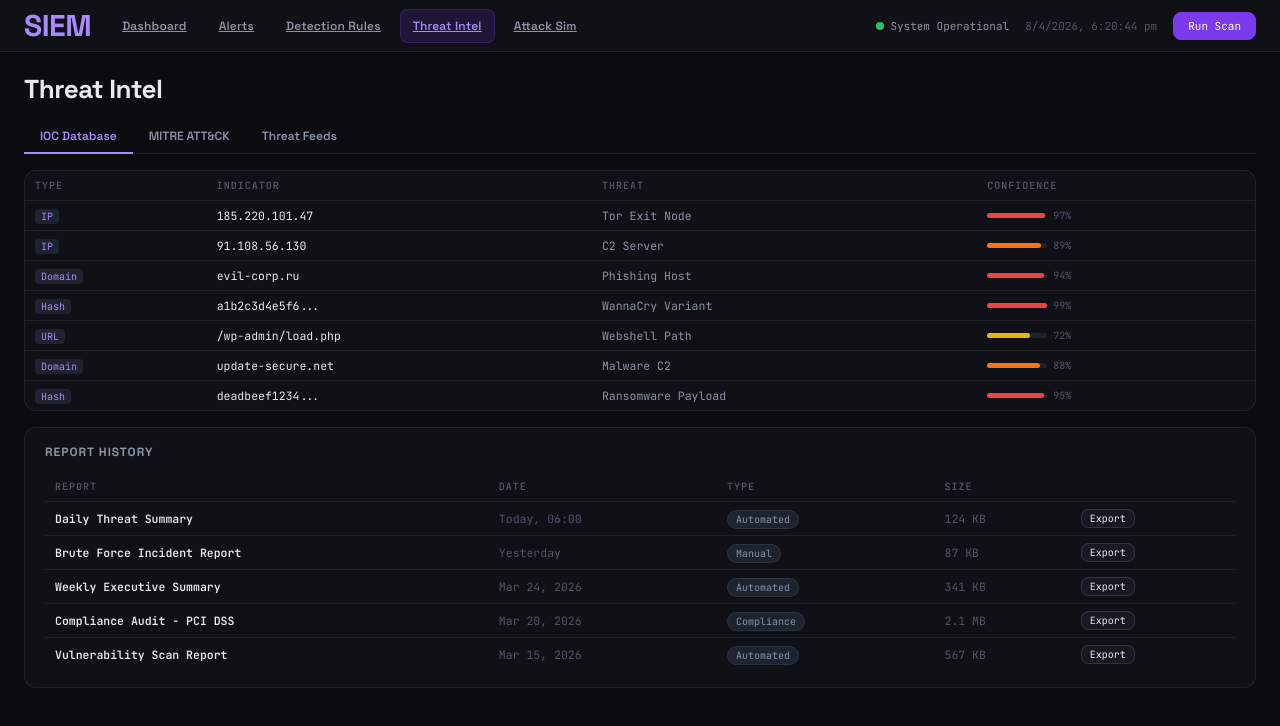
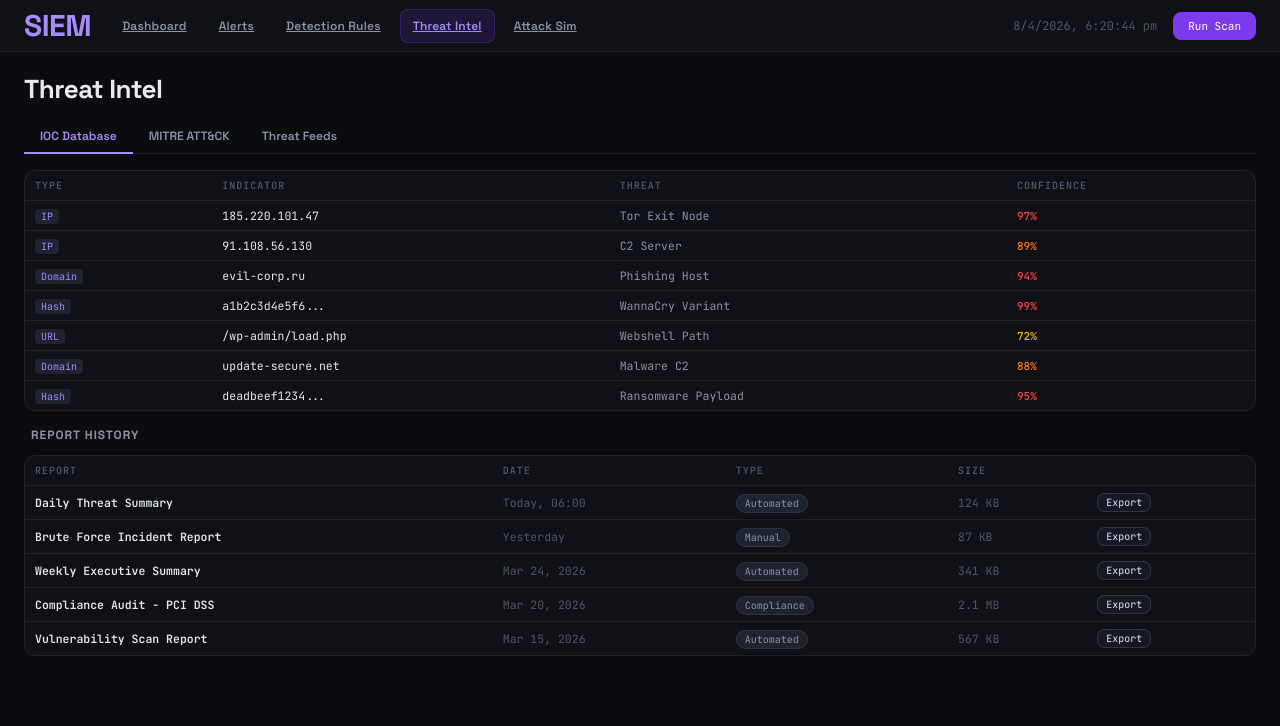
Before and after one commit to std7777/siem-frontend, a React (Vite) app: page /intel in a window 1280 px wide. Shown: the top 726 px of the page. Built offline with nearby package versions, Linux system fonts and the light colour scheme.

Commit message:
before reducing

```diff
--- a/src/components/Topbar.jsx
+++ b/src/components/Topbar.jsx
@@ -30,12 +30,7 @@ function Topbar({ critCount, push }) {
         </div>
       </div>
 
-      <div className="topbar-status">
-        <div className="status-dot" />
-        <span>System Operational</span>
-      </div>
-
-      <div style={{ fontSize: 11, color: "var(--text3)" }}>
+      <div style={{ fontSize: 12, color: "var(--text3)" }}>
         {new Date().toLocaleString("en-IN")}
       </div>
 
--- a/src/data/simulations.js
+++ b/src/data/simulations.js
@@ -10,9 +10,37 @@ function withRuleNumber(rule, index) {
 
 export const ATTACK_SIMULATIONS = [
   {
+    id: "ransomware",
+    label: "Ransomware Activity",
+    color: "#dc2626",
+    desc: "Mass encryption behavior on a workstation.",
+    alerts: [
+      {
+        severity: "CRITICAL",
+        category: "Ransomware",
+        rule: "Mass File Encryption Detected",
+        message: "Rapid file modifications indicate possible ransomware",
+        src: "10.0.0.55",
+        dst: "10.0.0.55",
+        user: "backup_usr",
+        raw: "high-volume rename/write activity across user profile",
+      },
+      {
+        severity: "HIGH",
+        category: "Data Exfil",
+        rule: "Large Outbound Transfer",
+        message: "Unusual outbound transfer observed before encryption burst",
+        src: "10.0.0.55",
+        dst: "91.108.56.12",
+        user: "backup_usr",
+        raw: "proxy: outbound transfer exceeded baseline",
+      },
+    ],
+  },
+  {
     id: "brute-force",
     label: "SSH Brute Force",
-    color: "#ef4444",
+    color: "#ef7244",
     desc: "Repeated SSH login attempts against a Linux host.",
     alerts: [
       {
@@ -66,34 +94,6 @@ export const ATTACK_SIMULATIONS = [
     ],
   },
   {
-    id: "ransomware",
-    label: "Ransomware Activity",
-    color: "#dc2626",
-    desc: "Mass encryption behavior on a workstation.",
-    alerts: [
-      {
-        severity: "CRITICAL",
-        category: "Ransomware",
-        rule: "Mass File Encryption Detected",
-        message: "Rapid file modifications indicate possible ransomware",
-        src: "10.0.0.55",
-        dst: "10.0.0.55",
-        user: "backup_usr",
-        raw: "high-volume rename/write activity across user profile",
-      },
-      {
-        severity: "HIGH",
-        category: "Data Exfil",
-        rule: "Large Outbound Transfer",
-        message: "Unusual outbound transfer observed before encryption burst",
-        src: "10.0.0.55",
-        dst: "91.108.56.12",
-        user: "backup_usr",
-        raw: "proxy: outbound transfer exceeded baseline",
-      },
-    ],
-  },
-  {
     id: "port-scan",
     label: "Port Scan",
     color: "#eab308",
--- a/src/pages/Dashboard.jsx
+++ b/src/pages/Dashboard.jsx
@@ -31,25 +31,7 @@ function Dashboard({ alerts, rules, dispatch, push }) {
     }, {})
   );
 
-  const ruleCategories = Object.values(
-    (rules || [])
-      .filter((rule) => rule.on)
-      .reduce((acc, rule) => {
-        const key = categoryKey(rule.cat);
-        if (!key) {
-          return acc;
-        }
-
-        if (!acc[key]) {
-          acc[key] = { category: rule.cat, count: 0 };
-        }
-
-        acc[key].count += Number(rule.hits) || 0;
-        return acc;
-      }, {})
-  );
-
-  const categoriesByCount = (alertCategories.length > 0 ? alertCategories : ruleCategories)
+  const categoriesByCount = alertCategories
     .sort((left, right) => right.count - left.count)
     .slice(0, 5);
 
--- a/src/pages/ThreatIntelPage.jsx
+++ b/src/pages/ThreatIntelPage.jsx
@@ -74,19 +74,15 @@ function ThreatIntelPage() {
                   <td style={{ fontFamily: "var(--font-mono)", color: "var(--text1)" }}>{ioc.val}</td>
                   <td style={{ color: "var(--text2)" }}>{ioc.threat}</td>
                   <td>
-                    <div style={{ display: "flex", alignItems: "center", gap: 6 }}>
-                      <div style={{ width: 60, background: "var(--bg3)", height: 5, borderRadius: 3 }}>
-                        <div
-                          style={{
-                            width: `${ioc.conf}%`,
-                            height: "100%",
-                            background: ioc.conf > 90 ? "#ef4444" : ioc.conf > 75 ? "#f97316" : "#eab308",
-                            borderRadius: 3,
-                          }}
-                        />
-                      </div>
-                      <span style={{ fontSize: 10, color: "var(--text3)" }}>{ioc.conf}%</span>
-                    </div>
+                    <span
+                      style={{
+                        fontSize: 11,
+                        fontWeight: 700,
+                        color: ioc.conf > 90 ? "#ef4444" : ioc.conf > 75 ? "#f97316" : "#eab308",
+                      }}
+                    >
+                      {ioc.conf}%
+                    </span>
                   </td>
                 </tr>
               ))}
@@ -133,8 +129,8 @@ function ThreatIntelPage() {
         </div>
       )}
 
-      <div className="card" style={{ marginTop: 16 }}>
-        <div className="card-title">Report History</div>
+        <div className="card-title" style={{ marginTop: 16, marginLeft:7}}>Report History</div>
+      <div className="card" style={{ padding:0 }}>
         <table className="alert-table">
           <thead>
             <tr>
--- a/src/styles/components/data-display.css
+++ b/src/styles/components/data-display.css
@@ -18,8 +18,8 @@
 .alert-table td {
   padding: 7px 10px;
   border-bottom: 1px solid var(--border);
-  vertical-align: middle;
-  max-width: 200px;
+  vertical-align: center;
+  max-width: 400px;
   overflow: hidden;
   text-overflow: ellipsis;
   white-space: nowrap;
```
